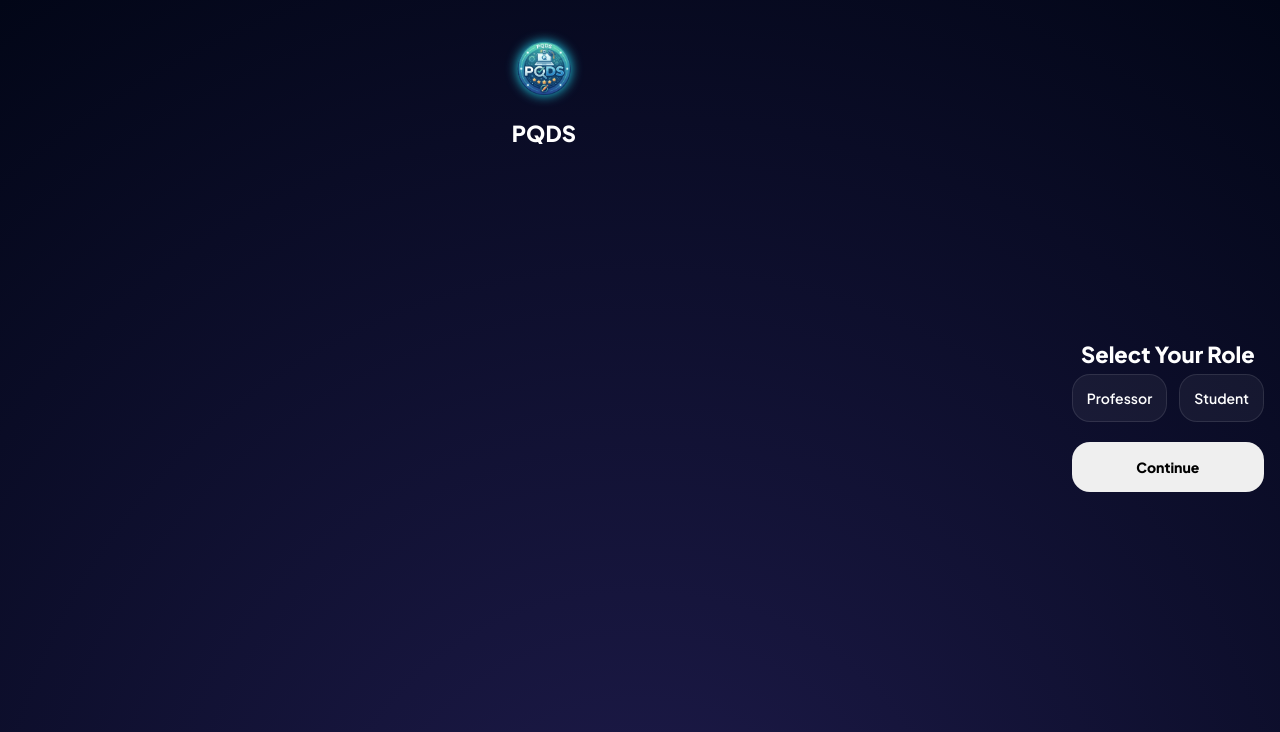
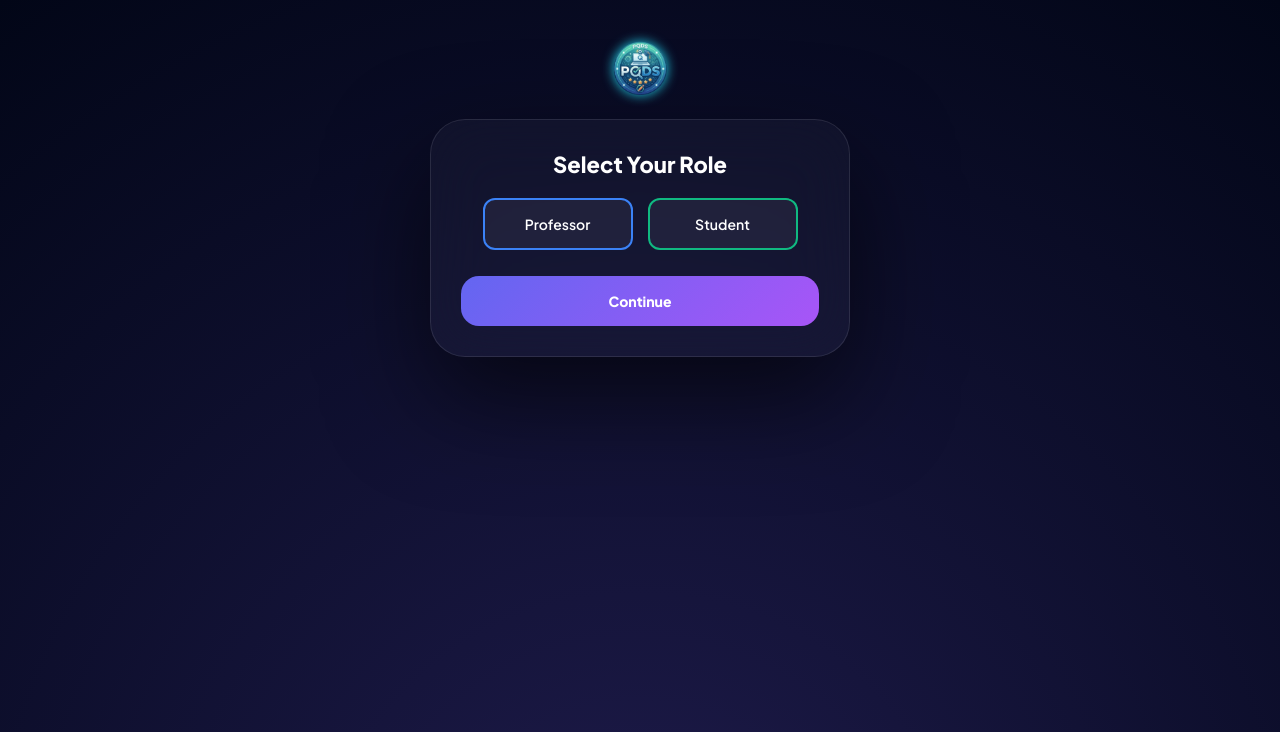
Before and after one commit to Kevinl-code/proctor-quiz-app, a Flask app: page /select-role in a window 1280 px wide. Shown: the top 732 px of the page. Run offline with Flask 3, Linux system fonts and the light colour scheme; the visitor is signed in with stand-in values (Sample User, id 1).

Commit message:
Update select_role.html

```diff
--- a/templates/select_role.html
+++ b/templates/select_role.html
@@ -20,6 +20,55 @@
 
     <!-- Android / Chrome Manifest -->
     <link rel="manifest" href="{{ url_for('static', filename='manifest.json') }}">
+    <style>
+        .role-options{
+    display:flex;
+    gap:15px;
+    justify-content:center;
+    margin:20px 0;
+}
+
+.role-card{
+    position:relative;
+    width:150px;
+    padding:15px;
+    border:2px solid #ddd;
+    border-radius:12px;
+    cursor:pointer;
+    text-align:center;
+    transition:.3s;
+}
+
+.role-card input{
+    display:none;
+}
+
+.role-card span{
+    font-weight:600;
+}
+
+.role-card.professor{
+    border-color:#3b82f6;
+}
+
+.role-card.student{
+    border-color:#10b981;
+}
+
+.role-card input:checked + span{
+    color:white;
+}
+
+.role-card.professor:has(input:checked){
+    background:#3b82f6;
+    color:white;
+}
+
+.role-card.student:has(input:checked){
+    background:#10b981;
+    color:white;
+}
+    </style>
     </head>
 
 </head>
@@ -38,16 +87,17 @@
 </div>
        <div class="auth-container">
     <img src="/static/images/logo.png" class="page-logo">
-    <h2>PQDS</h2></div>
 
-    <center>
+    <div class="card">
+
 <form action="/save-role" method="POST">
 
     <h2>Select Your Role</h2>
 
     <div class="role-options">
+
         <label class="role-card professor">
-    <input type="radio" name="role" value="professor" required="">
+            <input type="radio" name="role" value="professor" required>
             <span>Professor</span>
         </label>
 
@@ -55,13 +105,15 @@
             <input type="radio" name="role" value="student" required>
             <span>Student</span>
         </label>
+
     </div>
 
-    <button type="submit">
+    <button class="btn-primary" type="submit">
         Continue
     </button>
 
 </form>
-    </center>
+    </div>
+</div>
 </body>
 </html>
```
Lines whose indentation alone changed are shown as unchanged.
